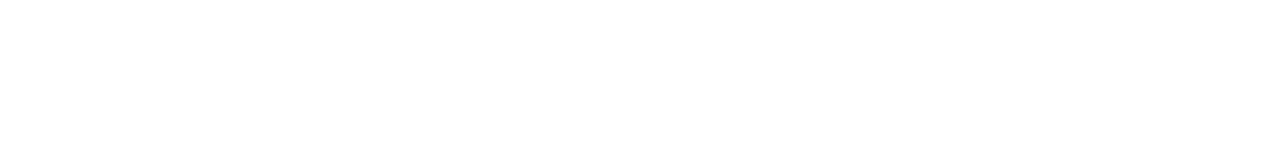
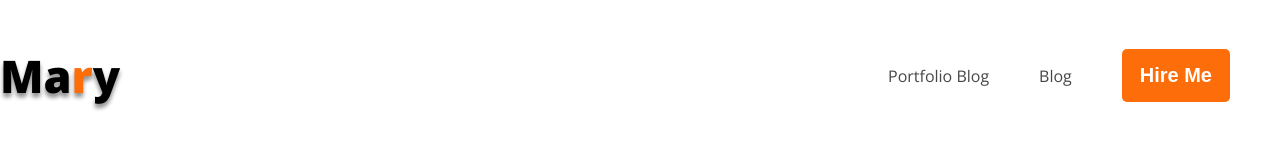
Before and after one commit to Imran-Hossain-Dev/portfolio-project, a plain HTML site: page index.html in a window 1280 px wide. Drawn offline with nearby package versions, Linux system fonts and the light colour scheme.

Commit message:
added nav

```diff
--- a/index.html
+++ b/index.html
@@ -4,8 +4,24 @@
     <meta charset="UTF-8">
     <meta name="viewport" content="width=device-width, initial-scale=1.0">
     <title>Portfolio roject</title>
+    <link rel="preconnect" href="https://fonts.googleapis.com">
+<link rel="preconnect" href="https://fonts.gstatic.com" crossorigin>
+<link href="https://fonts.googleapis.com/css2?family=Open+Sans:wght@400;700;800&display=swap" rel="stylesheet">
+    <link rel="stylesheet" href="style.css">
 </head>
 <body>
+    <header>
+        <nav>
+            <h3 class="nav-title">Ma<span class="primary-text-color">r</span>y</h3>
+            <ul>
+                <li><a href="">Portfolio             Blog</a></li>
+                <li><a href="">Blog</a></li>
+                <li><button class="primary-btn">Hire Me</button></li>
+            </ul>
+        </nav>
+    </header>
+    <main></main>
+    <footer></footer>
 
 </body>
 </html>
--- /dev/null
+++ b/style.css
@@ -0,0 +1,50 @@
+/* Shered All Style */
+body {
+    font-family: 'Open Sans', sans-serif;
+    margin: 0;
+    padding: 0;
+}
+
+.primary-text-color {
+    color: #FD6E0A;
+}
+
+.primary-btn {
+    border-radius: 5px;
+    background: #FD6E0A;
+    border: 0;
+    font-size: 20px;
+    font-weight: 700;
+    color: #fff;
+    padding: 15px 18px;
+}
+
+/* nav styles */
+nav {
+    display: flex;
+    justify-content: space-between;
+    align-items: center;
+}
+
+.nav-title {
+    text-shadow: 0px 4px 4px rgba(0, 0, 0, 0.25), 0px 4px 4px rgba(0, 0, 0, 0.25);
+    font-size: 45px;
+    font-weight: 800;
+
+}
+
+nav>ul {
+    display: flex;
+    align-items: center;
+}
+
+nav li {
+    list-style: none;
+    margin-right: 50px;
+
+}
+
+nav a {
+    text-decoration: none;
+    color: #474747;
+}
```
